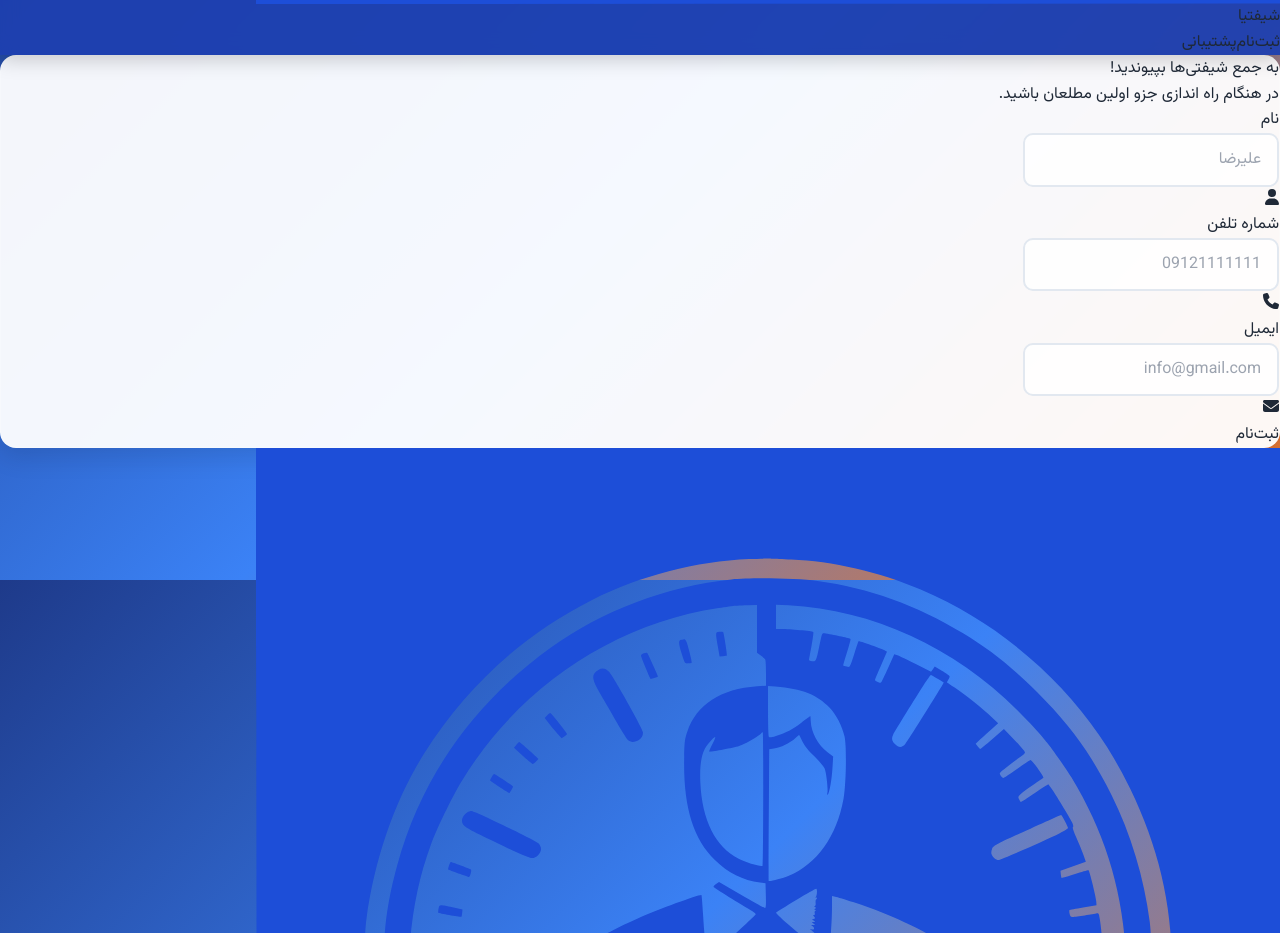
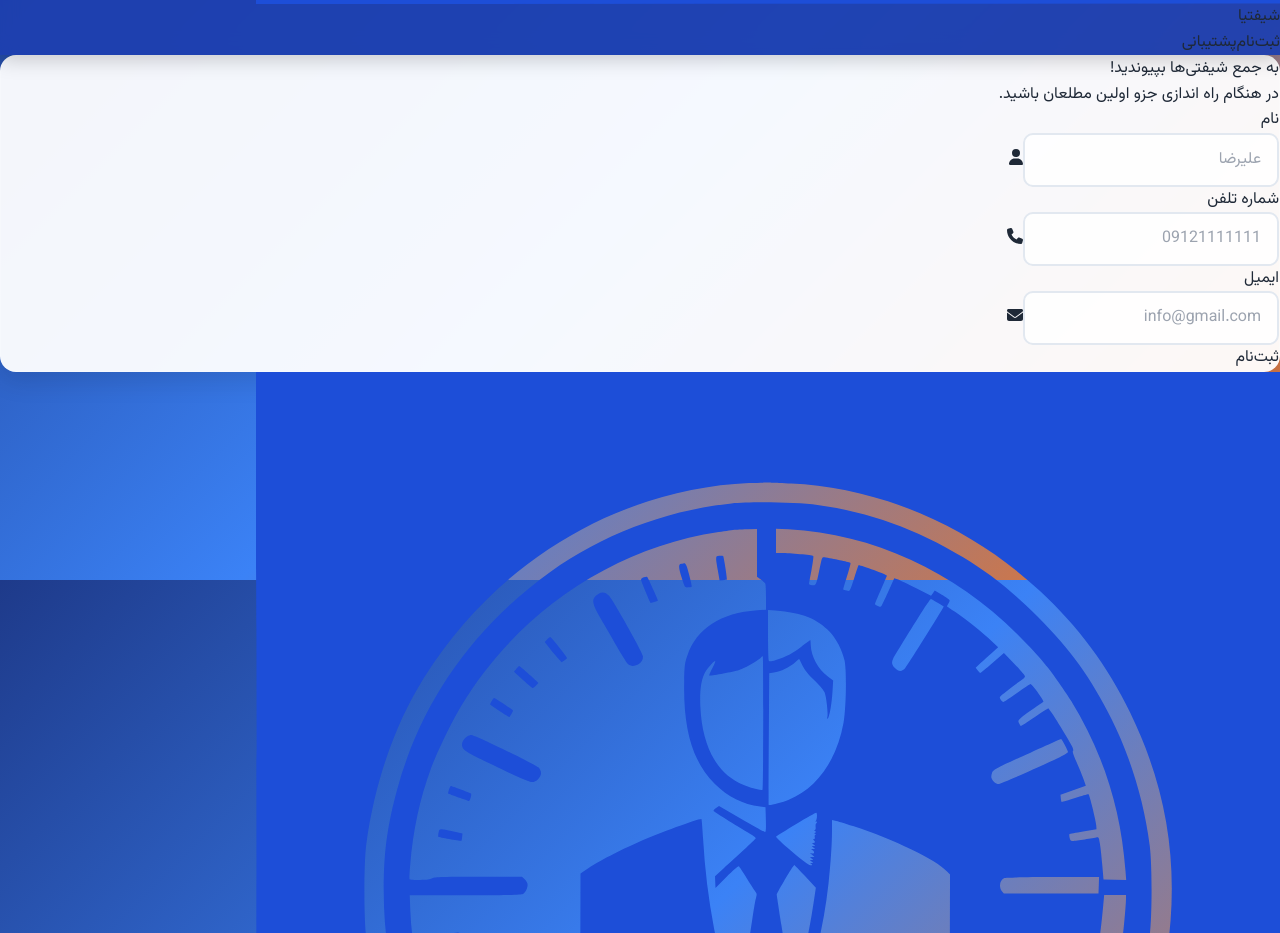
Before and after one commit to hmiwx/Shiftia-client-React-app, a React (Vite) app: page /customer-register in a window 1280 px wide. Shown: the part 1020-1953 px from the top of the page. Built offline with nearby package versions, Linux system fonts and the light colour scheme; a web font is replaced by a local one.

Commit message:
made input more generic by adding icon, validation styles and error messages

```diff
--- a/src/components/Input/Input.jsx
+++ b/src/components/Input/Input.jsx
@@ -1,5 +1,6 @@
 import React, { useEffect, useReducer } from "react";
 import validator from "../../validators/Validator";
+import { errorMessage } from "../../validators/Rules";
 
 const inputReducer = (state, action) => {
   switch (action.type) {
@@ -7,7 +8,7 @@ const inputReducer = (state, action) => {
       return {
         ...state,
         value: action.value,
-        isValid: validator(action.value, action.validations),
+        invalids: validator(action.value, action.validations)
       };
     }
     default: {
@@ -19,23 +20,22 @@ const inputReducer = (state, action) => {
 export default function Input(props) {
   const [mainInput, dispatch] = useReducer(inputReducer, {
     value: "",
-    isValid: false,
+    invalids: [],
   });
 
-  const { value, isValid } = mainInput;
+  const { value, invalids } = mainInput;
   const { id, onInputHandler } = props;
 
   useEffect(() => {
-    onInputHandler(id, value, isValid);
+    onInputHandler(id, value, invalids);
   }, [value]);
 
   const onChangeHandler = (event) => {
-    console.log(event.target.value);
     dispatch({
       type: "CHANGE",
       value: event.target.value,
       validations: props.validations,
-      isValid: true,
+      invalids: [],
     });
   };
 
@@ -44,22 +44,31 @@ export default function Input(props) {
       <input
         type={props.type}
         placeholder={props.placeholder}
-        className={`${props.className} ${
-          mainInput.isValid ? "valid:border-green-500" : "invalid:border-red-500"
-        }`}
+        className={`${props.className} ${!mainInput.invalids.length ? "border-green-500" : "border-red-500"}`}
         value={mainInput.value}
         onChange={onChangeHandler}
       />
     ) : (
       <textarea
         placeholder={props.placeholder}
-        className={`${props.className} ${
-          mainInput.isValid ? "valid:border-green-500" : "invalid:border-red-500"
-        }`}
+        className={`${props.className} ${!mainInput.invalids.length ? "border-green-500" : "border-red-500"}`}
         onChange={onChangeHandler}
         value={mainInput.value}
       />
     );
 
-  return <div>{element}</div>;
+  return (
+    <div>
+      {element}
+      {props.iconClasses &&
+        <i className={props.iconClasses}></i>}
+      {!!mainInput.invalids.length &&
+        mainInput.invalids.map((error, index) => (
+          <p className="text-red-500 text-sm mt-1" key={index}>
+            {errorMessage(error)}
+          </p>
+        )
+
+        )}
+    </div>)
 }
--- a/src/pages/Customer-Register/Customer-Register.jsx
+++ b/src/pages/Customer-Register/Customer-Register.jsx
@@ -76,6 +76,7 @@ export default function Customer_Register() {
                                 className="w-full p-3 pl-10"
                                 element="input"
                                 id="name"
+                                iconClasses="fas fa-user input-icon absolute inset-y-4 left-2 flex items-center pl-3 text-gray-400 pointer-events-none"
                                 onInputHandler={onInputHandler}
                                 validations={[
                                     requiredValidator(),
@@ -83,7 +84,6 @@ export default function Customer_Register() {
                                     maxValidator(20),
                                 ]}
                             />
-                            <i class="fas fa-user input-icon absolute inset-y-4 left-2 flex items-center pl-3 text-gray-400 pointer-events-none"></i>
                         </div>
                     </div>
                     <div>
@@ -95,13 +95,13 @@ export default function Customer_Register() {
                                 className="w-full p-3 pl-10"
                                 element="input"
                                 id="phone"
+                                iconClasses="fas fa-phone input-icon absolute inset-y-4 left-2 flex items-center pl-3 text-gray-400 pointer-events-none"
                                 onInputHandler={onInputHandler}
                                 validations={[
                                     requiredValidator(),
-                                    mobileValidator,
+                                    mobileValidator(),
                                 ]}
                             />
-                            <i class="fas fa-phone input-icon absolute inset-y-4 left-2 flex items-center pl-3 text-gray-400 pointer-events-none"></i>
                         </div>
                     </div>
                     <div>
@@ -113,13 +113,13 @@ export default function Customer_Register() {
                                 className="w-full p-3 pl-10"
                                 element="input"
                                 id="email"
+                                iconClasses="fas fa-envelope absolute inset-y-4 left-2 flex items-center pl-3 text-gray-400 pointer-events-none"
                                 onInputHandler={onInputHandler}
                                 validations={[
                                     requiredValidator(),
-                                    emailValidator,
+                                    emailValidator(),
                                 ]}
                             />
-                            <i class="fas fa-envelope absolute inset-y-4 left-2 flex items-center pl-3 text-gray-400 pointer-events-none"></i>
                         </div>
                     </div>
                     <button type="submit"
--- a/src/validators/Rules.js
+++ b/src/validators/Rules.js
@@ -3,6 +3,23 @@ const minValue = "MIN_VALUE";
 const maxValue = "MAX_VALUE";
 const emailValue = "EMAIL_VALUE";
 const mobileValue = "MOBILE_VALUE";
+
+export const errorMessage = function (validation) {
+  switch (validation.value) {
+    case requiredValue:
+      return "این فیلد نمیتواند خالی باشد."
+    case minValue:
+      return `حداقل طول ${validation.min} کارکتر موردنیاز است`
+    case maxValue:
+      return `حداکثر طول مجاز ${validation.max} کارکتر است`
+    case emailValue:
+      return "ایمیل وارد شده نامعتبر است"
+    case mobileValue:
+      return "شماره تلفن باید ۱۱ رقم باشد و با ۰۹ شروع شود"
+    default:
+      return ""
+  }
+}
 
 export const requiredValidator = () => ({
   value: requiredValue,
@@ -26,4 +43,4 @@ export const mobileValidator = () => ({
   value: mobileValue,
 });
 
-export default {requiredValue, minValue, maxValue, emailValue, mobileValue}
+export default { requiredValue, minValue, maxValue, emailValue, mobileValue }
--- a/src/validators/Validator.js
+++ b/src/validators/Validator.js
@@ -7,27 +7,24 @@ const validator = (value, validations) => {
 
   for (const validator of validations) {
     if (validator.value === rules.requiredValue) {
-      value.trim().length === 0 && validationResults.push(false);
+      value.trim().length === 0 && validationResults.push(validator);
     }
     if (validator.value === rules.minValue) {
-      value.trim().length < validator.min && validationResults.push(false);
+      value.trim().length < validator.min && validationResults.push(validator);
     }
     if (validator.value === rules.maxValue) {
-      value.trim().length > validator.max && validationResults.push(false);
+      value.trim().length > validator.max && validationResults.push(validator);
     }
     if (validator.value === rules.emailValue) {
-      !regex.testEmail(value) && validationResults.push(false);
+      !regex.testEmail(value) && validationResults.push(validator);
     }
     if(validator.value === rules.mobileValue){
-      !regex.testPhoneNumber(value) && validationResults.push(false);
+      !regex.testPhoneNumber(value) && validationResults.push(validator);
     }
   }
 
-  if (validationResults.length) {
-    return false;
-  } else {
-    return true;
-  }
+  return validationResults;
+
 };
 
 export default validator;
```
